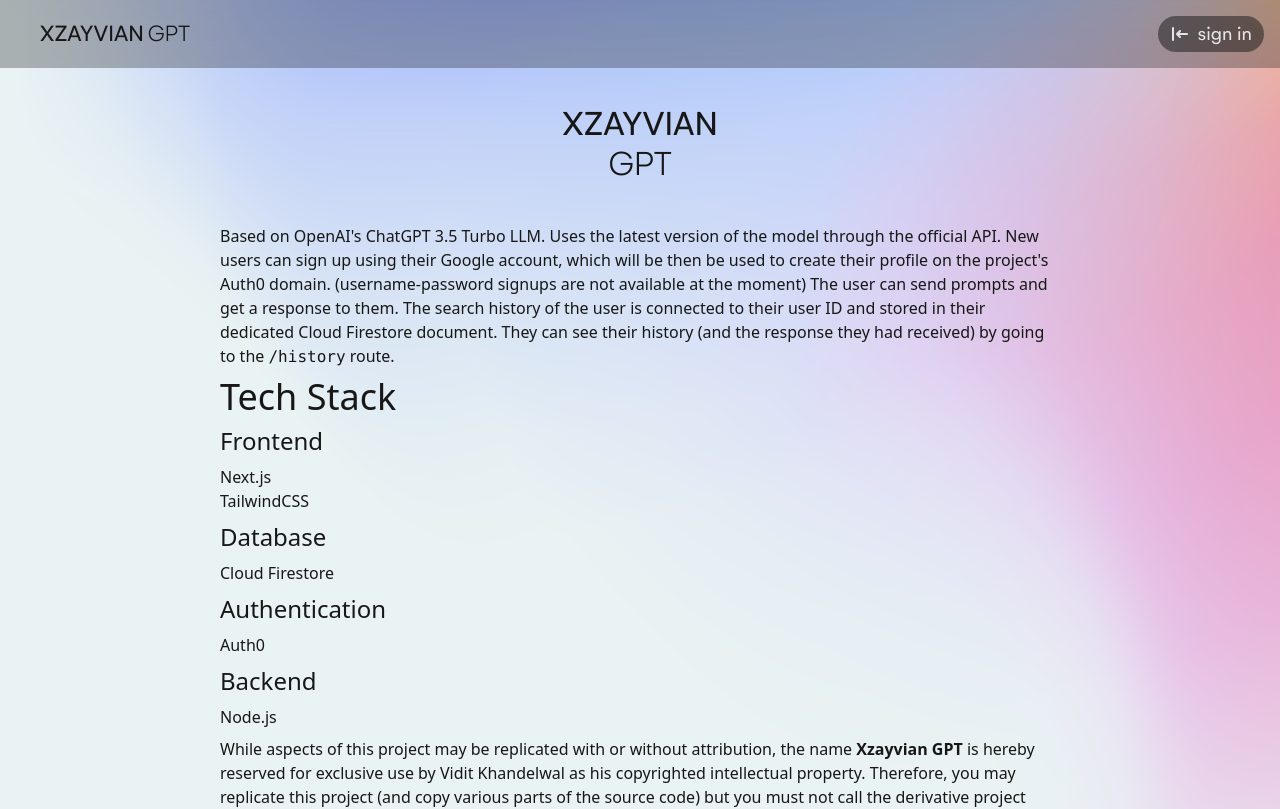
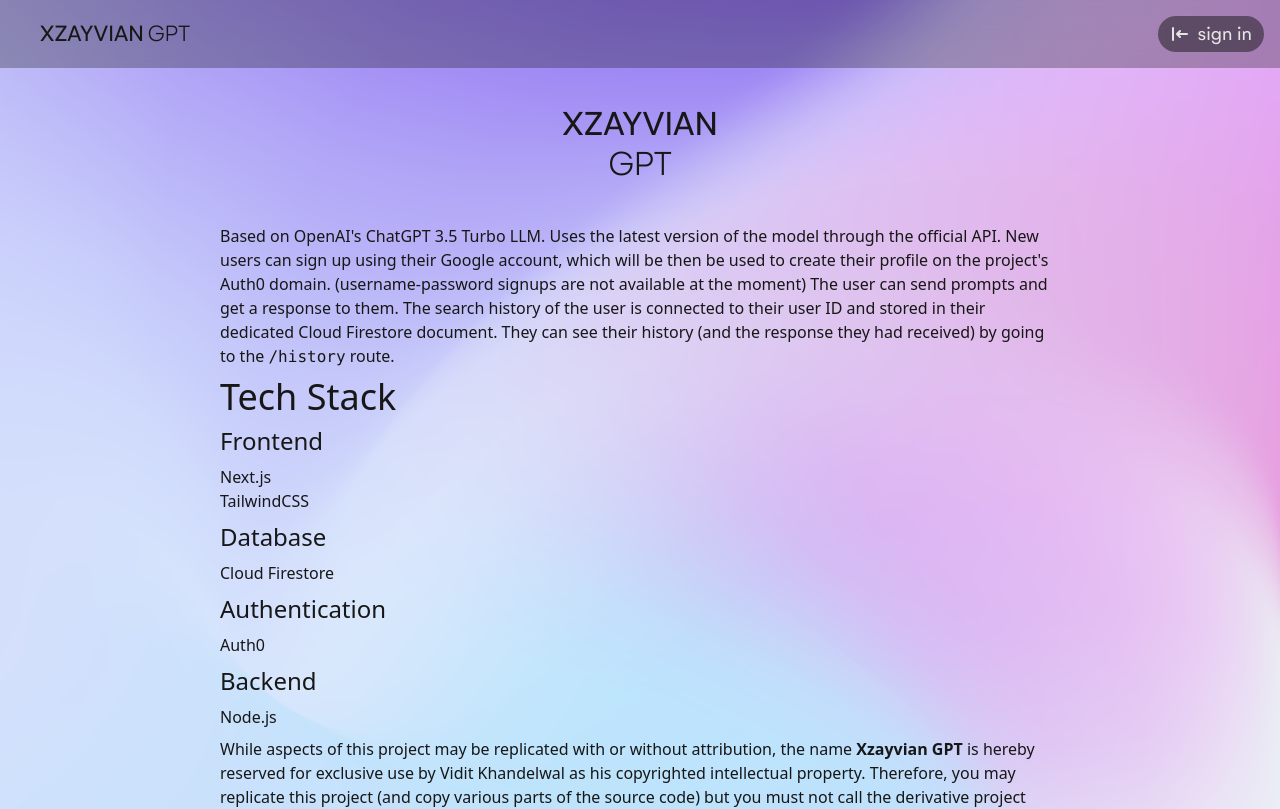
Before and after one commit to csvidit/xz-gpt, a Next.js app: page /about in a window 1280 px wide. Shown: the top 809 px of the page. Built offline with nearby package versions, Linux system fonts and the light colour scheme; no server answers.

Commit message:
changed background

```diff
--- a/src/components/MainContainer.module.css
+++ b/src/components/MainContainer.module.css
@@ -145,13 +145,13 @@
 @media (prefers-color-scheme: dark)
 {
   .main_background{
-    background-image: url("/background-3.png");
+    background-image: url("/background.png");
   }
 }
 
 @media (prefers-color-scheme: light)
 {
   .main_background{
-    background-image: url("/background-3.png");
+    background-image: url("/background.png");
   }
 }
```
